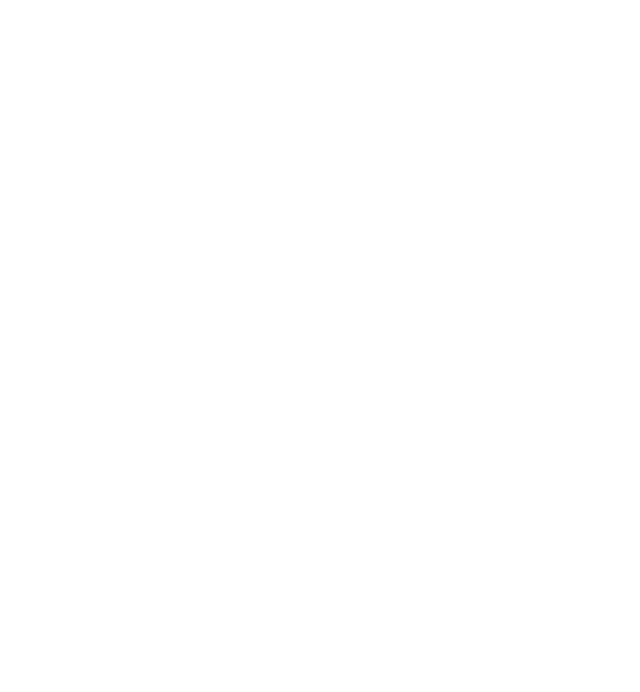
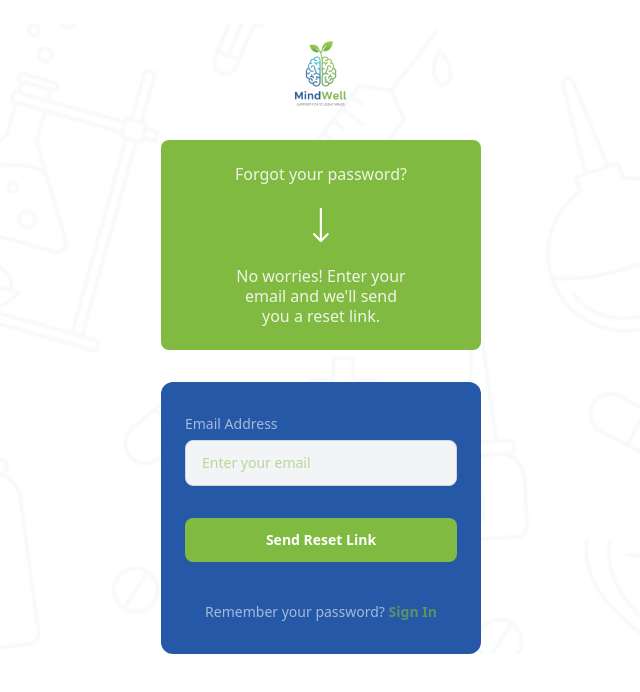
Before and after one commit to michaelebube/MindWell, a Nuxt app: page /auth/forgot-password in a window 1280 px wide. Shown: the top 692 px of the page, without its empty margins (319-959 px from the left). Built offline with nearby package versions, Linux system fonts and the light colour scheme.

Commit message:
feat: Implement password reset and enhance  login components with success/error banners and form validation

```diff
--- a/app/pages/auth/forgot-password.vue
+++ b/app/pages/auth/forgot-password.vue
@@ -1,14 +1,171 @@
 <template>
-    <div>
+   <div class="flex flex-col h-full">
+      <div class="flex-1 flex flex-col items-center justify-center px-6">
+         <!-- Green message card -->
+         <div
+            class="bg-[#80BA41] mt-4 text-[#FBFBFB]/90 xs:px-18 px-12 xs:py-6 py-5 rounded-lg xs:max-w-80 max-w-72 text-center mb-8 flex flex-col gap-2"
+         >
+            <!-- Default State -->
+            <template v-if="resetState === 'idle'">
+               <p class="xs:text-[16px] text-sm xs:leading-5 leading-5 mb-4">
+                  Forgot your password?
+               </p>
+               <img
+                  :src="DownArrowIcon"
+                  alt="Down Arrow"
+                  width="16"
+                  height="16"
+                  class="mx-auto mb-4"
+               />
+               <p class="xs:text-[16px] text-sm xs:leading-5 leading-4">
+                  No worries! Enter your email and we'll send you a reset link.
+               </p>
+            </template>
 
-    </div>
+            <!-- Success State -->
+            <template v-else-if="resetState === 'success'">
+               <p class="xs:text-[16px] text-sm xs:leading-5 leading-5 my-6">
+                  Check your email! We've sent you a password reset link.
+               </p>
+            </template>
 
+            <!-- Error State -->
+            <template v-else-if="resetState === 'error'">
+               <p class="xs:text-[16px] text-sm xs:leading-5 leading-5 my-6">
+                  {{ errorMessage }}
+               </p>
+            </template>
+         </div>
+
+         <!-- Form container -->
+         <div
+            class="flex flex-col gap-3 w-full bg-[#2558A6] xs:max-w-80 max-w-72 space-y-3 rounded-xl px-6 py-8 mb-10 xs:mb-0 relative"
+         >
+            <div
+               v-if="resetState === 'success'"
+               class="absolute top-0 left-0 right-0 bg-[#2E7D32] text-white text-center rounded-t-lg py-2 xs:text-sm text-xs font-semibold animate-slideDown"
+            >
+               Submitted!
+            </div>
+
+            <!-- Error Banner -->
+            <div
+               v-if="resetState === 'error'"
+               class="absolute top-0 left-0 right-0 bg-[#C62828] text-white text-center rounded-t-lg py-2 xs:text-sm text-xs font-semibold animate-slideDown"
+            >
+               oppss.. please try again.
+            </div>
+
+            <!-- Form -->
+            <form
+               v-else
+               class="flex flex-col gap-3 space-y-3"
+               @submit.prevent="handlePasswordReset"
+            >
+               <div class="flex flex-col gap-1.5">
+                  <label
+                     class="text-[#FBFBFB] opacity-60 xs:text-sm font-extralight text-xs"
+                     for="email"
+                     >Email Address</label
+                  >
+                  <input
+                     id="email"
+                     v-model="email"
+                     type="email"
+                     autocomplete="email"
+                     required
+                     placeholder="Enter your email"
+                     class="w-full xs:px-4 px-3 xs:py-3 py-2.5 border border-gray-300 rounded-lg xs:text-sm text-[#80BA41] text-xs bg-gray-100 focus:outline-none focus:ring-2 focus:ring-[#80BA41]"
+                  />
+               </div>
+
+               <button
+                  type="submit"
+                  :disabled="loading"
+                  class="w-full bg-[#80BA41] text-white xs:py-3 py-2.5 rounded-lg xs:text-sm text-xs font-semibold hover:bg-[#6fa535] transition-colors mt-2 disabled:opacity-50 disabled:cursor-not-allowed"
+               >
+                  {{ loading ? 'Sending...' : 'Send Reset Link' }}
+               </button>
+
+               <!-- Link back to Login -->
+               <div class="text-center mt-4">
+                  <p class="text-[#FBFBFB] opacity-60 xs:text-sm text-xs">
+                     Remember your password?
+                     <NuxtLink to="/login" class="text-[#80BA41] font-semibold hover:underline">
+                        Sign In
+                     </NuxtLink>
+                  </p>
+               </div>
+            </form>
+         </div>
+      </div>
+   </div>
 </template>
 
 <script setup lang="ts">
+import { sendPasswordResetEmail } from 'firebase/auth'
+import DownArrowIcon from '../../assets/svg/down-arrow.svg'
 
+definePageMeta({
+   layout: 'auth',
+   path: '/forgot-password',
+})
+
+const { $auth } = useNuxtApp()
+
+const email = ref('')
+const loading = ref(false)
+const resetState = ref<'idle' | 'success' | 'error'>('idle')
+const errorMessage = ref('')
+
+const handlePasswordReset = async () => {
+   try {
+      loading.value = true
+      resetState.value = 'idle'
+      errorMessage.value = ''
+
+      // Get the current origin (works in dev and production)
+      const continueUrl = window.location.origin + '/login'
+
+      // Send password reset email with continue URL
+      await sendPasswordResetEmail($auth, email.value, {
+         url: continueUrl, // User will be redirected here after reset
+         handleCodeInApp: false,
+      })
+
+      console.log('Password reset email sent to:', email.value)
+      resetState.value = 'success'
+   } catch (err: any) {
+      console.error('Password reset error:', err)
+
+      switch (err.code) {
+         case 'auth/invalid-email':
+            errorMessage.value = 'Please enter a valid email address.'
+            break
+         case 'auth/user-not-found':
+            // For security, show success anyway
+            resetState.value = 'success'
+            return
+         case 'auth/too-many-requests':
+            errorMessage.value = 'Too many requests. Please try again later.'
+            break
+         case 'auth/network-request-failed':
+            errorMessage.value = 'Network error. Please check your connection.'
+            break
+         default:
+            errorMessage.value = 'Something went wrong. Please try again.'
+      }
+
+      resetState.value = 'error'
+
+      setTimeout(() => {
+         resetState.value = 'idle'
+         loading.value = false
+      }, 3000)
+   } finally {
+      if (resetState.value !== 'error') {
+         loading.value = false
+      }
+   }
+}
 </script>
-
-<style scoped>
-
-</style>
--- a/app/pages/auth/login.vue
+++ b/app/pages/auth/login.vue
@@ -1,6 +1,15 @@
 <template>
   <div class="flex flex-col h-full">
     <div class="flex-1 flex flex-col items-center justify-center px-6">
+      <!-- Password Reset Success Banner -->
+      <div
+        v-if="showResetSuccess"
+        class="bg-[#2E7D32] text-white xs:px-6 px-4 xs:py-4 py-3 rounded-lg xs:max-w-80 max-w-72 text-center mb-4 animate-bounce"
+      >
+        <p class="xs:text-[16px] text-sm font-semibold mb-1">✅ Password Reset Successful!</p>
+        <p class="xs:text-sm text-xs opacity-90">You can now log in with your new password.</p>
+      </div>
+
       <!-- Green message card -->
       <div
         class="bg-[#80BA41] mt-4 text-[#FBFBFB]/90 xs:px-2 px-3 xs:py-10 py-5 rounded-lg xs:max-w-80 max-w-72 text-center mb-8 flex flex-col gap-2"
@@ -29,7 +38,7 @@
         <!-- Success Banner -->
         <div
           v-if="loginState === 'success'"
-          class="absolute top-0 left-0 right-0 bg-[#2E7D32] text-white text-center py-2 xs:text-sm text-xs font-semibold animate-slideDown"
+          class="absolute top-0 left-0 right-0 bg-[#2E7D32] text-white text-center rounded-t-lg py-2 xs:text-sm text-xs font-semibold animate-slideDown"
         >
           Log-in successful!
         </div>
@@ -37,7 +46,7 @@
         <!-- Error Banner -->
         <div
           v-if="loginState === 'error'"
-          class="absolute top-0 left-0 right-0 bg-[#C62828] text-white text-center py-2 xs:text-sm text-xs font-semibold animate-slideDown"
+          class="absolute top-0 left-0 right-0 bg-[#C62828] text-white text-center rounded-t-lg py-2 xs:text-sm text-xs font-semibold animate-slideDown"
         >
           oppss.. please try again.
         </div>
@@ -58,7 +67,7 @@
               autocomplete="email"
               required
               :disabled="loginState === 'success' || loginState === 'error'"
-              class="w-full xs:px-4 px-3 xs:py-3 py-2.5 border border-gray-300 rounded-lg xs:text-sm text-[#80BA41] text-xs bg-gray-100 focus:outline-none focus:ring-2 focus:ring-[#80BA41]"
+              class="w-full xs:px-4 px-3 xs:py-3 py-2.5 border border-gray-300 rounded-lg xs:text-sm text-[#80BA41] text-xs bg-gray-100 focus:outline-none focus:ring-2 focus:ring-[#80BA41] disabled:bg-gray-200 disabled:text-gray-400 disabled:cursor-not-allowed"
             />
           </div>
 
@@ -76,7 +85,7 @@
                 autocomplete="current-password"
                 required
                 :disabled="loginState === 'success' || loginState === 'error'"
-                class="w-full xs:px-4 px-3 xs:py-3 py-2.5 text-[#80BA41] border border-gray-300 rounded-lg xs:text-sm text-xs bg-gray-100 focus:outline-none focus:ring-2 focus:ring-[#80BA41] xs:mb-5 mb-2.5 pr-10"
+                class="w-full xs:px-4 px-3 xs:py-3 py-2.5 text-[#80BA41] border border-gray-300 rounded-lg xs:text-sm text-xs bg-gray-100 focus:outline-none focus:ring-2 focus:ring-[#80BA41] xs:mb-5 mb-2.5 pr-10 disabled:bg-gray-200 disabled:text-gray-400 disabled:cursor-not-allowed"
               />
               <button
                 v-if="formData.password.length > 0"
@@ -95,8 +104,14 @@
           <div>
             <button
               type="submit"
-              :disabled="loading || loginState === 'success' || loginState === 'error'"
-              class="w-full bg-[#80BA41] text-white xs:py-3 py-2.5 rounded-lg xs:text-sm text-xs font-semibold hover:bg-[#6fa535] transition-colors mt-2 xs:mb-5 mb-3 disabled:opacity-50 disabled:cursor-not-allowed"
+              :disabled="
+                !isFormValid || loading || loginState === 'success' || loginState === 'error'
+              "
+              class="w-full text-white xs:py-3 py-2.5 rounded-lg xs:text-sm text-xs bg-[#80BA41] hover:bg-[#6fa535] font-semibold transition-colors mt-2 xs:mb-5 mb-3 disabled:cursor-not-allowed"
+              :class="{
+                'bg-[#808000] hover:bg-[#6b6b00]': !isFormValid && loginState === 'idle',
+                'bg-gray-400': loginState === 'success' || loginState === 'error',
+              }"
             >
               {{ loading ? 'Logging in...' : 'Log in' }}
             </button>
@@ -127,6 +142,7 @@
 
 const { $auth } = useNuxtApp()
 const router = useRouter()
+const route = useRoute()
 
 const formData = ref({
   email: '',
@@ -136,6 +152,26 @@
 const loading = ref(false)
 const loginState = ref<'idle' | 'success' | 'error'>('idle')
 const showPassword = ref(false)
+const showResetSuccess = ref(false)
+
+const isFormValid = computed(() => {
+  return formData.value.email.trim() !== '' && formData.value.password.trim() !== ''
+})
+
+// Check for password reset redirect on mount
+onMounted(() => {
+  // Check if user came from password reset
+  if (route.query.mode === 'resetPassword') {
+    showResetSuccess.value = true
+
+    // Auto-hide success banner after 5 seconds
+    setTimeout(() => {
+      showResetSuccess.value = false
+      // Clean up the URL query parameters
+      router.replace('/login')
+    }, 5000)
+  }
+})
 
 const handleLogin = async () => {
   try {
--- a/app/pages/auth/register.vue
+++ b/app/pages/auth/register.vue
@@ -111,8 +111,11 @@
 
           <button
             type="submit"
-            :disabled="loading"
+            :disabled="loading || !isFormValid"
             class="w-full bg-[#80BA41] text-white xs:py-3 py-2.5 rounded-lg xs:text-sm text-xs font-semibold hover:bg-[#6fa535] transition-colors mt-2 disabled:opacity-50 disabled:cursor-not-allowed"
+            :class="{
+              'bg-[#808000] hover:bg-[#6b6b00]': !isFormValid,
+            }"
           >
             {{ loading ? 'Creating Account...' : 'Create Account' }}
           </button>
@@ -148,12 +151,13 @@
 const loading = ref(false)
 const registrationState = ref<'idle' | 'success' | 'error'>('idle')
 
-// Store user credentials in state
-const userCredentials = useState('userCredentials', () => ({
-  name: '',
-  email: '',
-  password: '',
-}))
+const isFormValid = computed(() => {
+  return (
+    formData.value.email.trim() !== '' &&
+    formData.value.password.trim() !== '' &&
+    formData.value.name.trim() !== ''
+  )
+})
 
 const handleRegister = async () => {
   try {
@@ -184,13 +188,6 @@
       console.warn('Firestore save failed (non-critical):', firestoreErr)
     }
 
-    // Store credentials in state
-    userCredentials.value = {
-      name: formData.value.name,
-      email: formData.value.email,
-      password: formData.value.password,
-    }
-
     // Show success state
     registrationState.value = 'success'
 
--- a/package.json
+++ b/package.json
@@ -4,7 +4,7 @@
   "private": true,
   "scripts": {
     "build": "nuxt build",
-    "dev": "nuxt dev",
+    "dev": "nuxt dev --port 8383",
     "generate": "nuxt generate",
     "preview": "nuxt preview",
     "postinstall": "nuxt prepare"
```
